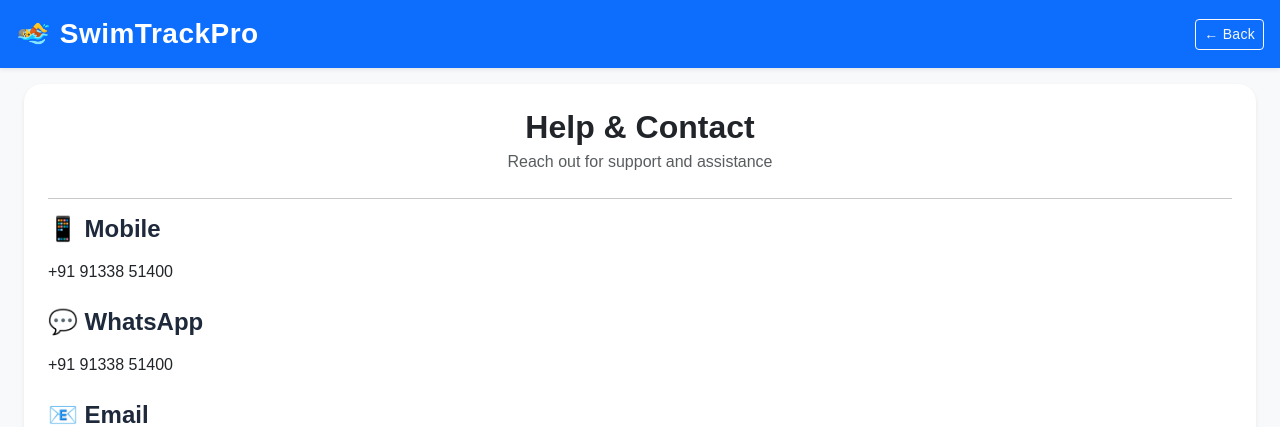
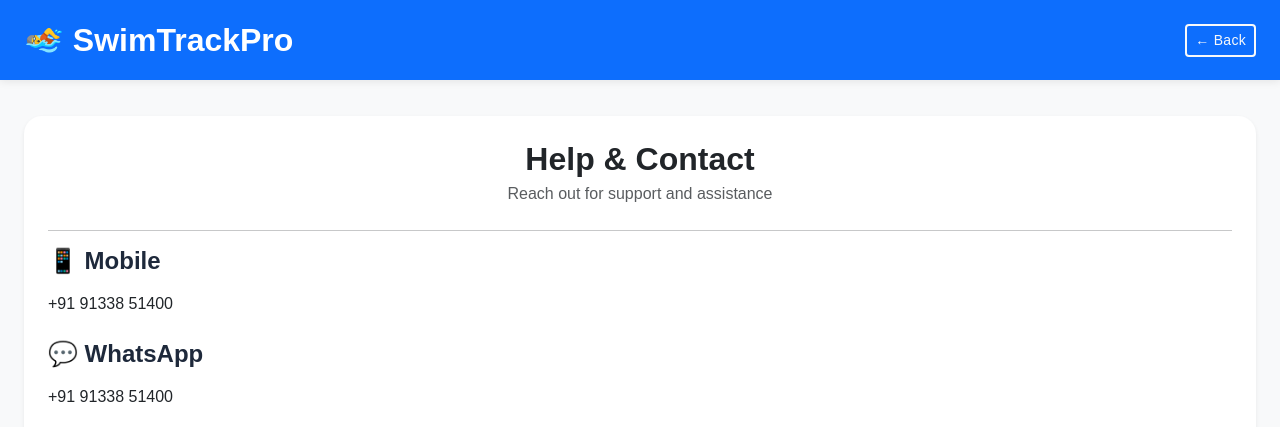
Before and after one commit to muni-qa-engineer/swimTrackPro_v2, a Flask app: page /help in a window 1280 px wide. Shown: the top 427 px of the page. Run offline with Flask 3, Linux system fonts and the light colour scheme; a user stored in the database is signed in; some libraries are stand-ins or nearby versions.

Commit message:
Save remaining header changes

```diff
--- a/templates/help.html
+++ b/templates/help.html
@@ -9,12 +9,7 @@
 </head>
 <body class="bg-light">
 
-<nav class="navbar navbar-dark bg-primary shadow-sm sticky-top">
-    <div class="container-fluid px-3">
-        <a href="/" class="navbar-brand">🏊 SwimTrackPro</a>
-        <a href="/" class="btn btn-outline-light btn-sm">← Back</a>
-    </div>
-</nav>
+{% include 'components/page_header.html' %}
 
 <div class="container-fluid py-3 px-2 px-md-4 mb-5">
     <div class="card shadow-sm border-0">
```
